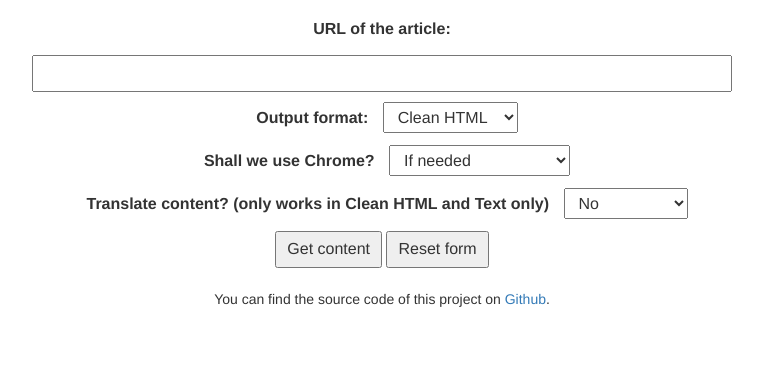
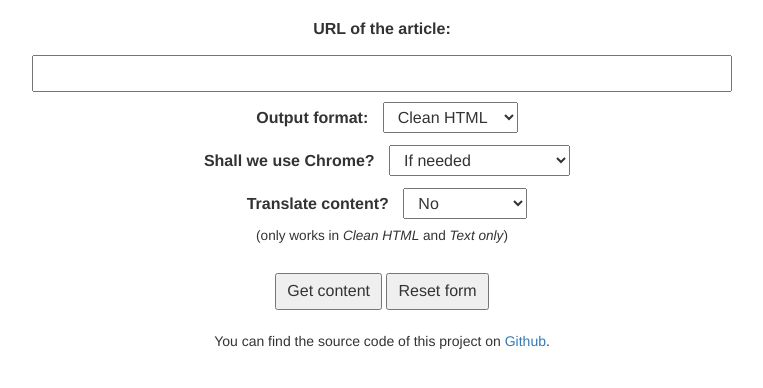
Before and after one commit to yanmcs/content-extractor, a Flask app: page / in a window 1280 px wide. Shown: the part 272-660 px from the top of the page, without its empty margins (258-1021 px from the left). Run offline with Flask 2, Linux system fonts and the light colour scheme.

Commit message:
fixing bugs

```diff
--- a/app.py
+++ b/app.py
@@ -51,7 +51,7 @@ def index():
                 # Translate if needed
                 if translate != 'no':
                     # get current url
-                    current_url = request.url
+                    current_url = request.url_root + request.full_path
                     # remove translate query
                     current_url = current_url.replace('&translate=no', '&translated=yes')
                     # redirect to google translate
--- a/templates/form.html
+++ b/templates/form.html
@@ -55,7 +55,7 @@
                 <option value="yes">Always use chrome</option>
             </select><br>
             <label>
-                Translate content? (only works in Clean HTML and Text only)
+                Translate content?
             </label>
 
             <select name="translate">
@@ -65,6 +65,7 @@
                 <option value="es">Spanish</option>
             </select><br>
 
+            <small>(only works in <i>Clean HTML</i> and <i>Text only</i>)</small><br><br>
             <input type="submit" value="Get content">
             <input type="reset" value="Reset form">
         </form>
```
